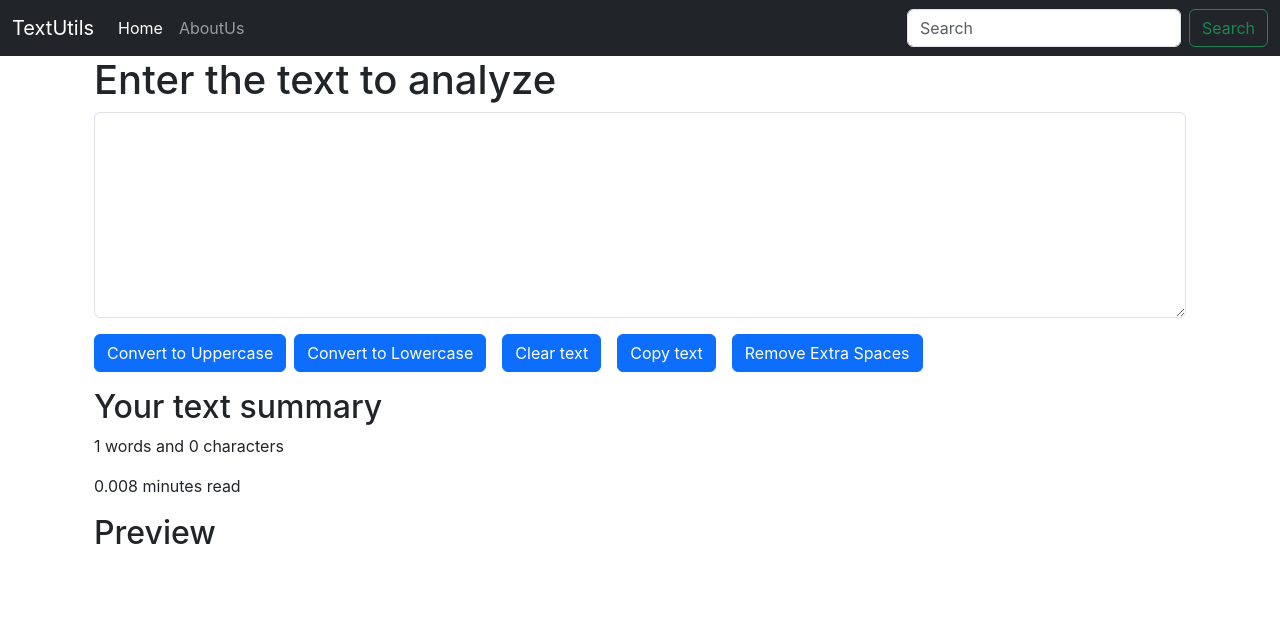
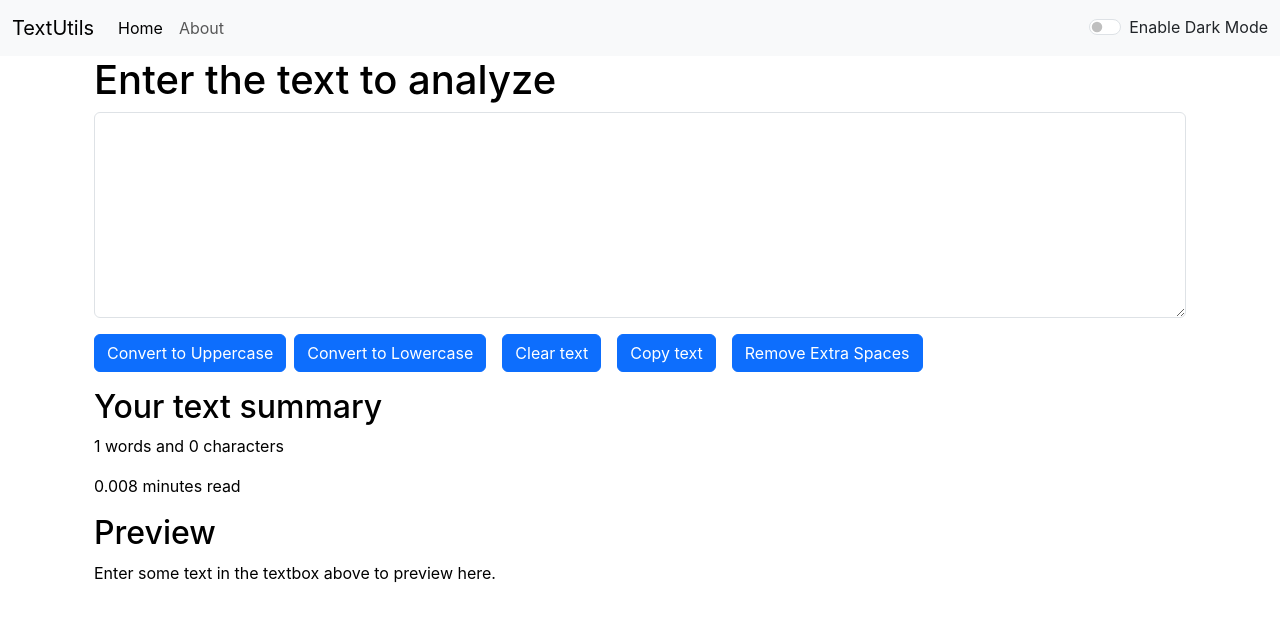
Before and after one commit to Alanmp1857/textUtils, a React (Create React App) app: page / in a window 1280 px wide. Shown: the top 620 px of the page. Built offline with nearby package versions, Linux system fonts and the light colour scheme.

Commit message:
5th commit

```diff
--- a/src/App.js
+++ b/src/App.js
@@ -3,14 +3,29 @@
 import Navbar from './components/Navbar';
 import TextForm from './components/TextForm';
 import About from './components/About';
+import React, { useState } from 'react';
 
 function App() {
+  const[mode, setMode] = useState('light')
+
+  const toggleMode = () => {
+    if (mode==='light'){
+      setMode('dark');
+      document.body.style.backgroundColor='#042743'
+    }
+    else{
+      setMode('light')
+      document.body.style.backgroundColor='white'
+    }
+  }
+
   return (
     <>
-      <Navbar title="TextUtils" aboutText="AboutUs" />
+      {/* <Navbar title="TextUtils" aboutText="AboutUs" /> */}
+      <Navbar title="TextUtils" mode={mode} toggleMode={toggleMode} />
       {/* <Navbar /> */}
       <div className="container">
-        <TextForm heading="Enter the text to analyze" />
+        <TextForm heading="Enter the text to analyze" mode={mode} />
         {/* <About /> */}
       </div>
     </>
--- a/src/components/Navbar.js
+++ b/src/components/Navbar.js
@@ -3,7 +3,7 @@
 
 export default function Navbar(props) {
   return (
-    <nav className="navbar navbar-expand-lg navbar-dark bg-dark">
+    <nav className={`navbar navbar-expand-lg navbar-${props.mode} bg-${props.mode}`}>
     {/* <nav className="navbar navbar-expand-lg bg-body-tertiary"> */}
     <div className="container-fluid">
     <a className="navbar-brand" href="/">{props.title}</a>
@@ -19,10 +19,14 @@
           <a className="nav-link" href="/">{props.aboutText}</a>
         </li>
       </ul>
-      <form className="d-flex" role="search">
+      {/* <form className="d-flex" role="search">
         <input className="form-control me-2" type="search" placeholder="Search" aria-label="Search" />
         <button className="btn btn-outline-success" type="submit">Search</button>
-      </form>
+      </form> */}
+      <div className={`form-check form-switch text-${props.mode==='light' ? 'dark': 'light'}`}>
+      <input className="form-check-input" type="checkbox" onClick={props.toggleMode} role="switch" id="flexSwitchCheckDefault" />
+      <label className="form-check-label" htmlFor="flexSwitchCheckDefault">Enable Dark Mode</label>
+    </div>
     </div>
     </div>
     </nav>
--- a/src/components/TextForm.js
+++ b/src/components/TextForm.js
@@ -36,11 +36,11 @@
     const [text, setText]=useState('');
     return (
         <>
-        <div className='container'>
+        <div className='container' style={{color: props.mode==='dark' ? 'white': 'black'}}>
             <h1>{props.heading}</h1>
             <div className="mb-3">
                 {/* {props.heading} */}
-                <textarea className="form-control" value={text} onChange={handleOnChange} id="myBox" rows="8"></textarea>
+                <textarea className="form-control" value={text} onChange={handleOnChange} style={{backgroundColor: props.mode==='dark' ? '#042743': 'white', color: props.mode==='dark' ? 'white': 'black'}} id="myBox" rows="8"></textarea>
             </div>
             <button className="btn btn-primary" onClick={handleUpClick}>Convert to Uppercase</button>
             <button className="btn btn-primary mx-2" onClick={handleLoClick}>Convert to Lowercase</button>
@@ -48,12 +48,12 @@
             <button className="btn btn-primary mx-2" onClick={handleCopy}>Copy text</button>
             <button className="btn btn-primary mx-2" onClick={handleExtraSpaces}>Remove Extra Spaces</button>
         </div>
-        <div className="container my-3">
+        <div className="container my-3" style={{color: props.mode==='dark' ? 'white': 'black'}}>
             <h2>Your text summary</h2>
             <p>{text.split(" ").length} words and {text.length} characters</p>
             <p>{0.008 * text.split(" ").length} minutes read</p>
             <h2>Preview</h2>
-            <p>{text}</p>
+            <p>{text.length>0 ? text : "Enter some text in the textbox above to preview here."}</p>
         </div>
         </>
     )
```
